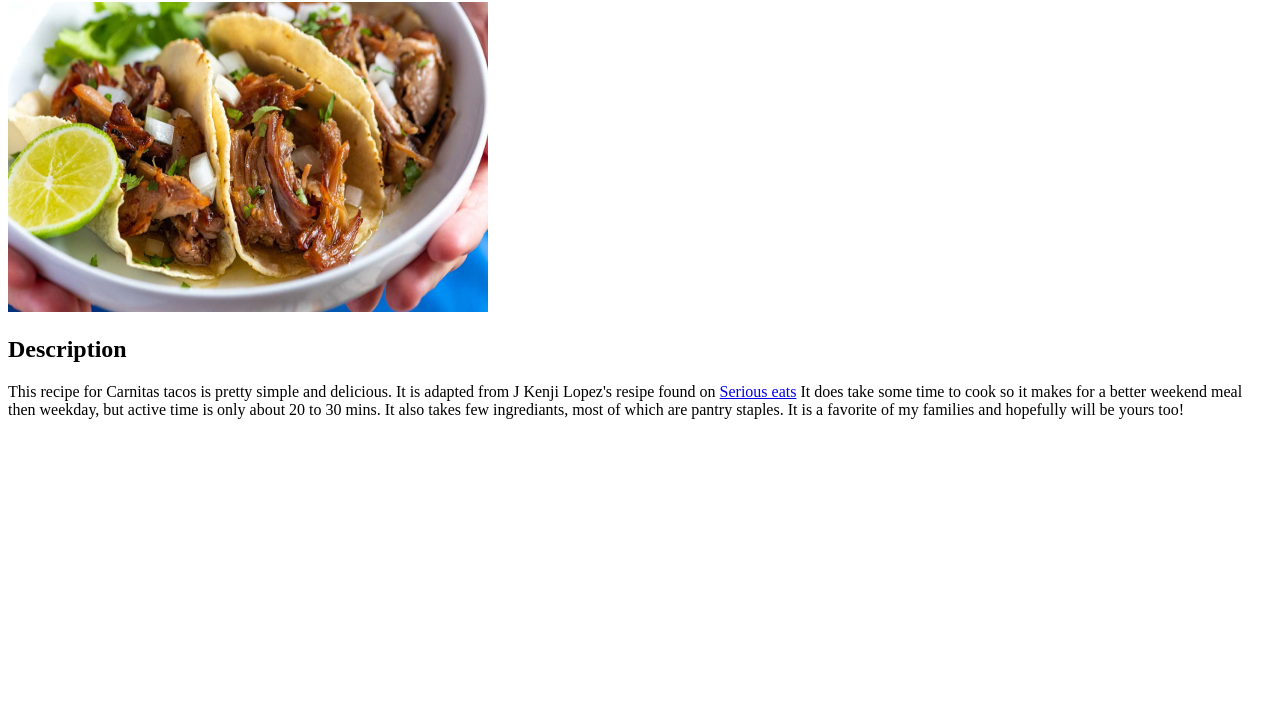
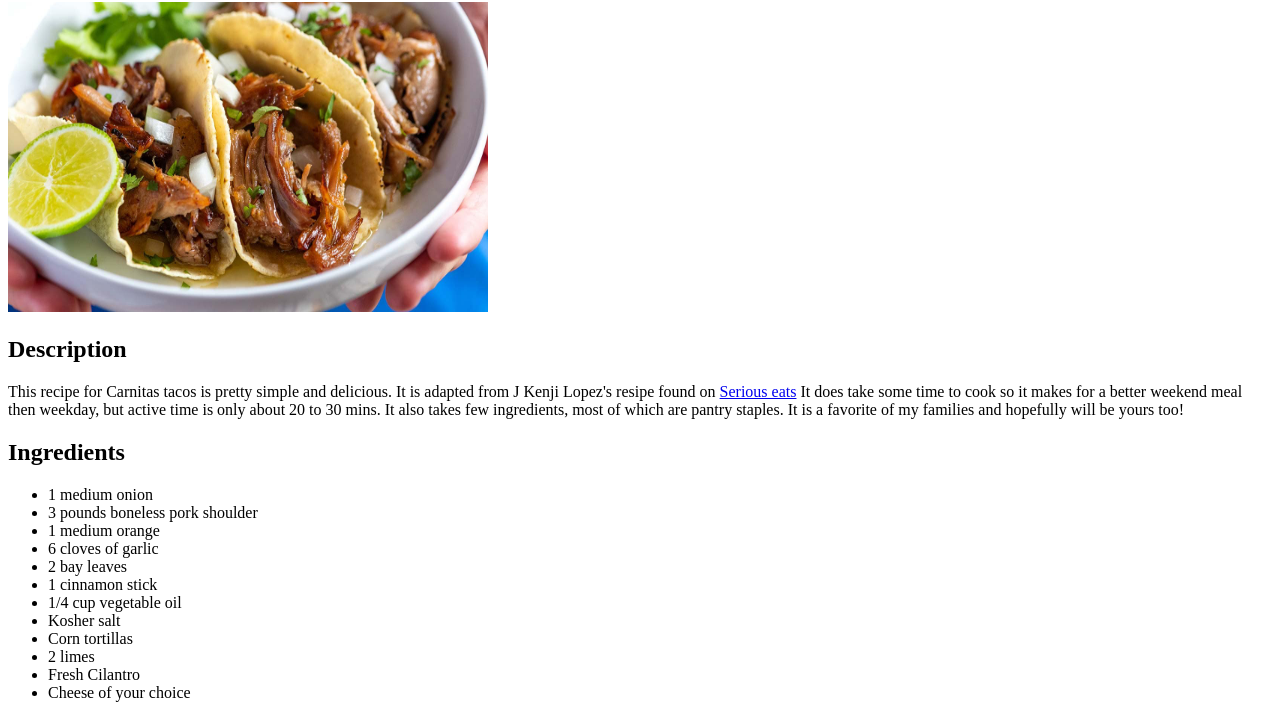
Before and after one commit to RaylightFGC/odin-recipes, a plain HTML site: page recipes/carnitas.html in a window 1280 px wide. Shown: the part 78-800 px from the top of the page. Drawn offline with Linux system fonts and the light colour scheme.

Commit message:
Add ingredients section to carnitas.html
Add ingredients heading with an unordered list of all ingredients below it.

```diff
--- a/recipes/carnitas.html
+++ b/recipes/carnitas.html
@@ -12,8 +12,23 @@
     <p>This recipe for Carnitas tacos is pretty simple and delicious. It is adapted from
         J Kenji Lopez's resipe found on <a href="https://www.seriouseats.com/no-waste-tacos-de-carnitas-with-salsa-verde-recipe" target="_blank" rel="noreferrer">Serious eats</a>
          It does take some time to cook so it makes for a better weekend meal then weekday, but active time is
-        only about 20 to 30 mins. It also takes few ingrediants, most of which are pantry
+        only about 20 to 30 mins. It also takes few ingredients, most of which are pantry
         staples. It is a favorite of my families and hopefully will be yours too!
     </p>
+    <h2>Ingredients</h2>
+    <ul>
+        <li>1 medium onion</li>
+        <li>3 pounds boneless pork shoulder</li>
+        <li>1 medium orange</li>
+        <li>6 cloves of garlic</li>
+        <li>2 bay leaves</li>
+        <li>1 cinnamon stick</li>
+        <li>1/4 cup vegetable oil</li>
+        <li>Kosher salt</li>
+        <li>Corn tortillas</li>
+        <li>2 limes</li>
+        <li>Fresh Cilantro</li>
+        <li>Cheese of your choice</li>
+    </ul>
 </body>
 </html>
```
